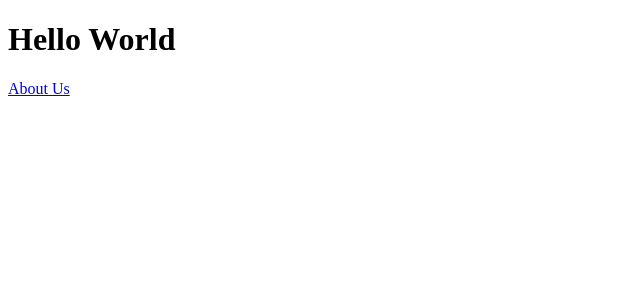
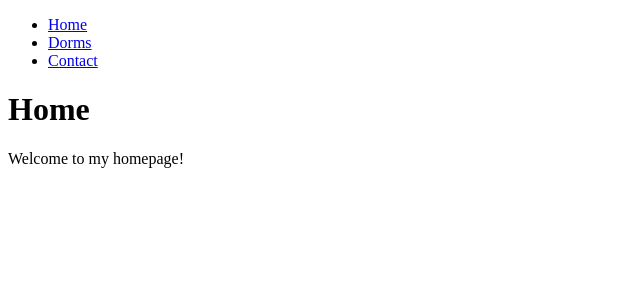
Before and after one commit to DhruvPareek/HillTalkHTMLCSS, a React (Create React App) app in the folder client/: page / in a window 1280 px wide. Shown: the top 300 px of the page, without its empty margins (0-640 px from the left). Built offline with nearby package versions, Linux system fonts and the light colour scheme.

Commit message:
Get multiple pages in React app up and running
Added skeleton for react app with multiple pages.

```diff
--- a/client/src/App.js
+++ b/client/src/App.js
@@ -1,54 +1,35 @@
-// import './App.css';
+// App.js
 
+import React from "react";
+import { BrowserRouter as Router, Routes, Route, Link } from "react-router-dom";
+import Home from "./Home";
+import Dorms from "./Dorms";
+import Contact from "./Contact";
 
+function App() {
+  return (
+    <Router>
+      <nav>
+        <ul>
+          <li>
+            <Link to="/">Home</Link>
+          </li>
+          <li>
+            <Link to="/about">Dorms</Link>
+          </li>
+          <li>
+            <Link to="/contact">Contact</Link>
+          </li>
+        </ul>
+      </nav>
+      <Routes>
+      <Route path="/" element={<Home />} />
+      <Route path="/about" element={<Dorms />} />
+      <Route path="/contact" element={<Contact />} />
+      </Routes>
 
-// function App() {
-//   return (
-//     <div className="App">
-//       <h1>Test for Reveiws</h1>
-//       <div className="form">
-//         <label>Olympic Hall Cleanliness</label>
-//       <input type="text" name="Olympic Hall Cleanliness" />
-//       <label></label>
-//       <input type="text" name="Review" />
-//       </div>
-//       <button onclick='buttonclick()' >Submit</button>
-//     </div>
-//   );
-// }
-
-// export default App;
-import React from "react";
-import { createRoot } from "react-dom/client";
-import {
-  createBrowserRouter,
-  RouterProvider,
-  Route,
-  Link,
-} from "react-router-dom";
-
-function App()
-{
-
-const router = createBrowserRouter([
-  {
-    path: "/",
-    element: (
-      <div>
-        <h1>Hello World</h1>
-        <Link to="about">About Us</Link>
-      </div>
-    ),
-  },
-  {
-    path: "about",
-    element: <div>About</div>,
-  },
-]);
-
-createRoot(document.getElementById("root")).render(
-  <RouterProvider router={router} />
-);
+    </Router>
+  );
 }
 
 export default App;
--- /dev/null
+++ b/client/src/Contact.js
@@ -0,0 +1,14 @@
+// Contact.js
+
+import React from "react";
+
+function Contact() {
+  return (
+    <div>
+      <h1>Contact</h1>
+      <p>Contact me here!</p>
+    </div>
+  );
+}
+
+export default Contact;
--- /dev/null
+++ b/client/src/Dorms.js
@@ -0,0 +1,14 @@
+// About.js
+
+import React from "react";
+
+function Dorms() {
+  return (
+    <div>
+      <h1>Dorms</h1>
+      <p>All dorms on the hill.</p>
+    </div>
+  );
+}
+
+export default Dorms;
--- /dev/null
+++ b/client/src/Home.js
@@ -0,0 +1,14 @@
+// Home.js
+
+import React from "react";
+
+function Home() {
+  return (
+    <div>
+      <h1>Home</h1>
+      <p>Welcome to my homepage!</p>
+    </div>
+  );
+}
+
+export default Home;
```
Also changed, not shown: client/src/index.js (line endings or trailing spaces).
